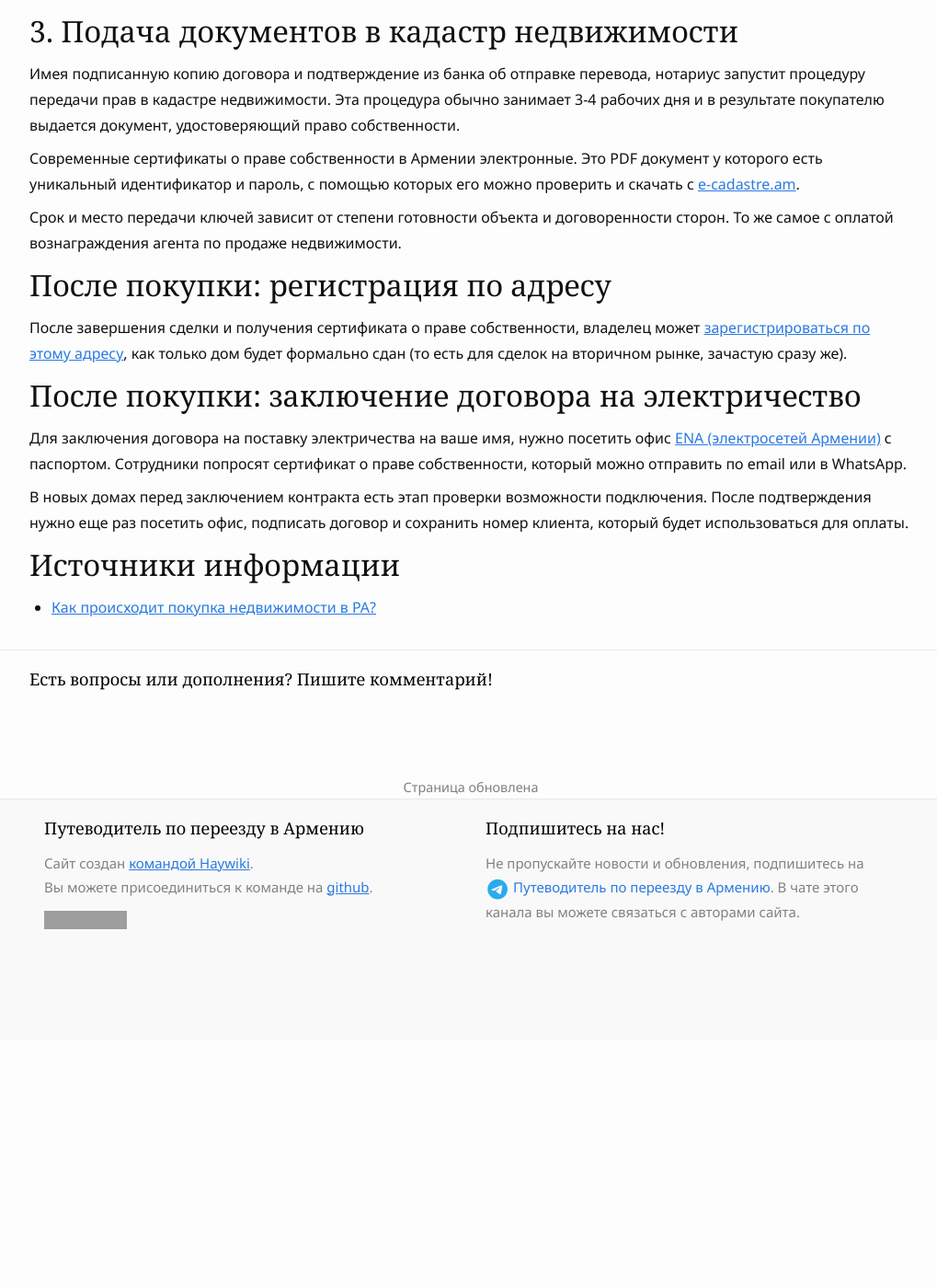
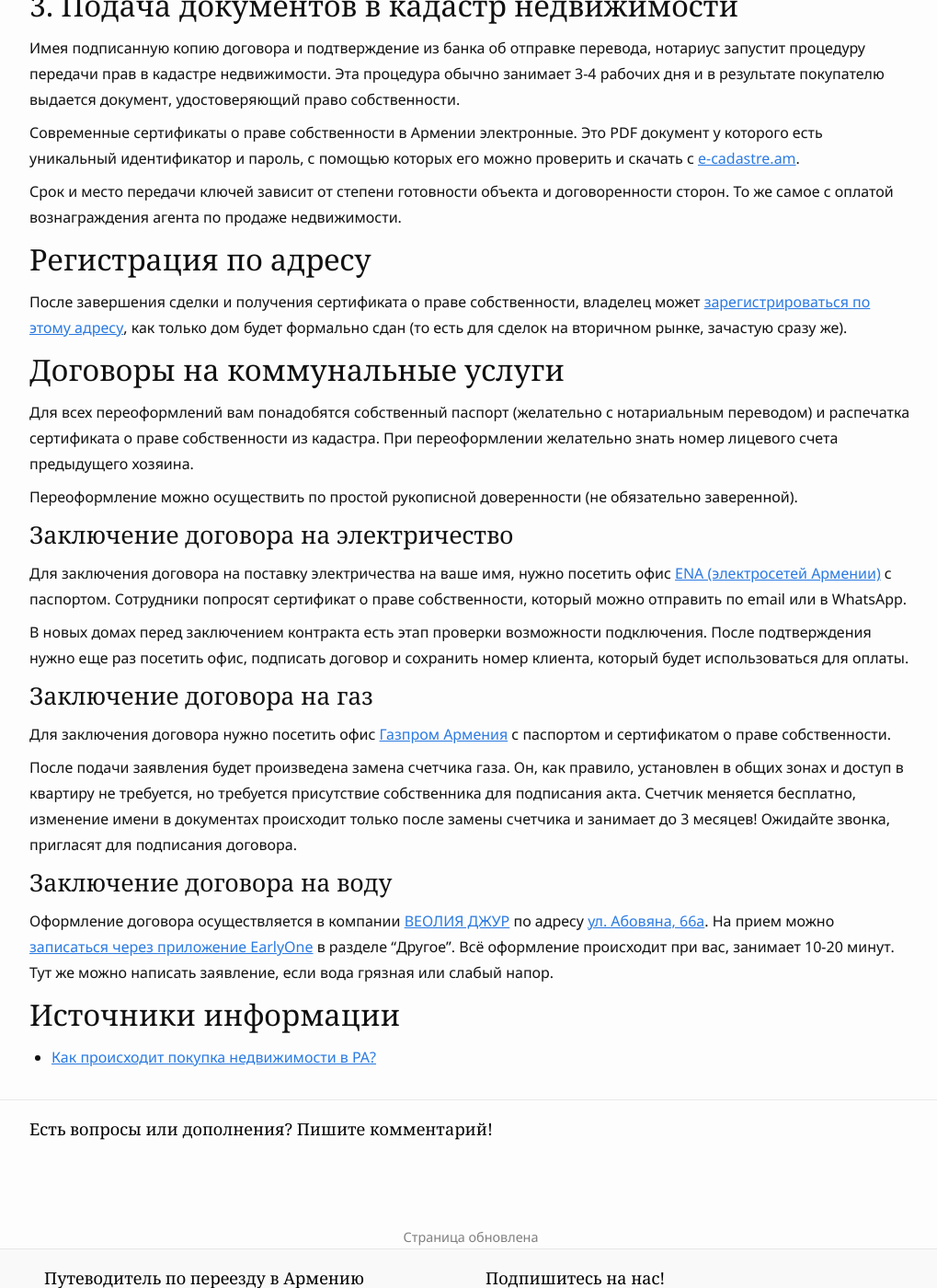
Before and after one commit to haywiki/haywiki.github.io, a Jekyll site: the page built from life/buying-home.md, in a window 1280 px wide and 1400 px high, scrolled down 1037 px. Shown: the whole window at 92% size, without its empty margins (128-1147 px from the left). Built offline with Jekyll 4.4.1, drawn with Linux system fonts in a browser that asks for light colours; nearby versions of some CDN libraries; a script that is not in the unit is left out; before the commit the page ends 2168 px from its top, so only the background shows below that; some of the changed text lies outside the part shown; grey boxes are pictures that could not be loaded.

Commit message:
заключение договоров после покупки квартиры

```diff
--- a/life/buying-home.md
+++ b/life/buying-home.md
@@ -41,16 +41,37 @@ layout: page
 
 Срок и место передачи ключей зависит от степени готовности объекта и договоренности сторон. То же самое с оплатой вознаграждения агента по продаже недвижимости.
 
-## После покупки: регистрация по адресу
+## Регистрация по адресу
 
 После завершения сделки и получения сертификата о праве собственности, владелец может [зарегистрироваться по этому адресу](../documents/registration.md), как только дом будет формально сдан (то есть для сделок на вторичном рынке, зачастую сразу же).
 
-## После покупки: заключение договора на электричество
+## Договоры на коммунальные услуги
+
+Для всех переоформлений вам понадобятся собственный паспорт (желательно с нотариальным переводом) и распечатка сертификата о праве собственности из кадастра.
+При переоформлении желательно знать номер лицевого счета предыдущего хозяина.
+
+Переоформление можно осуществить по простой рукописной доверенности (не обязательно заверенной).
+
+### Заключение договора на электричество
 
 Для заключения договора на поставку электричества на ваше имя, нужно посетить офис [ENA (электросетей Армении)](https://www.ena.am/index.aspx?lang=3) с паспортом. Сотрудники попросят сертификат о праве собственности, который можно отправить по email или в WhatsApp.
 
 В новых домах перед заключением контракта есть этап проверки возможности подключения. После подтверждения нужно еще раз посетить офис, подписать договор и сохранить номер клиента, который будет использоваться для оплаты.
 
+### Заключение договора на газ
+
+Для заключения договора нужно посетить офис [Газпром Армения](https://armenia.gazprom.ru/branches/) с паспортом и сертификатом о праве собственности.
+
+После подачи заявления будет произведена замена счетчика газа. Он, как правило, установлен в общих зонах и доступ в квартиру не требуется,
+но требуется присутствие собственника для подписания акта. Счетчик меняется бесплатно, изменение имени в документах происходит только
+после замены счетчика и занимает до 3 месяцев! Ожидайте звонка, пригласят для подписания договора.
+
+### Заключение договора на воду
+
+Оформление договора осуществляется в компании [ВЕОЛИЯ ДЖУР](https://www.veolia.am/hy) по адресу [ул. Абовяна, 66а](https://yandex.ru/maps/org/199342016723/).
+На прием можно [записаться через приложение EarlyOne](earlyone.md) в разделе "Другое". Всё оформление происходит при вас, занимает 10-20 минут.
+Тут же можно написать заявление, если вода грязная или слабый напор.
+
 ## Источники информации
 
 - [Как происходит покупка недвижимости в РА?](https://www.notion.so/6216a2e0c6aa4ec68a604c1a53559422)
```
Also changed, not shown: life/grocery.md (+3 -2 lines).
